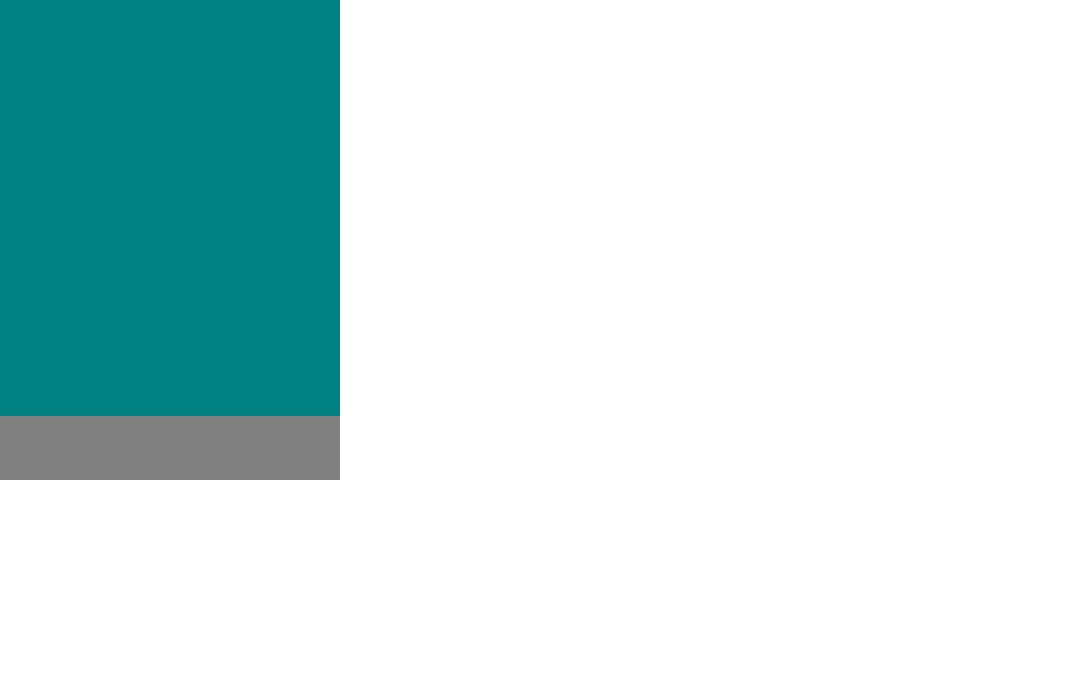
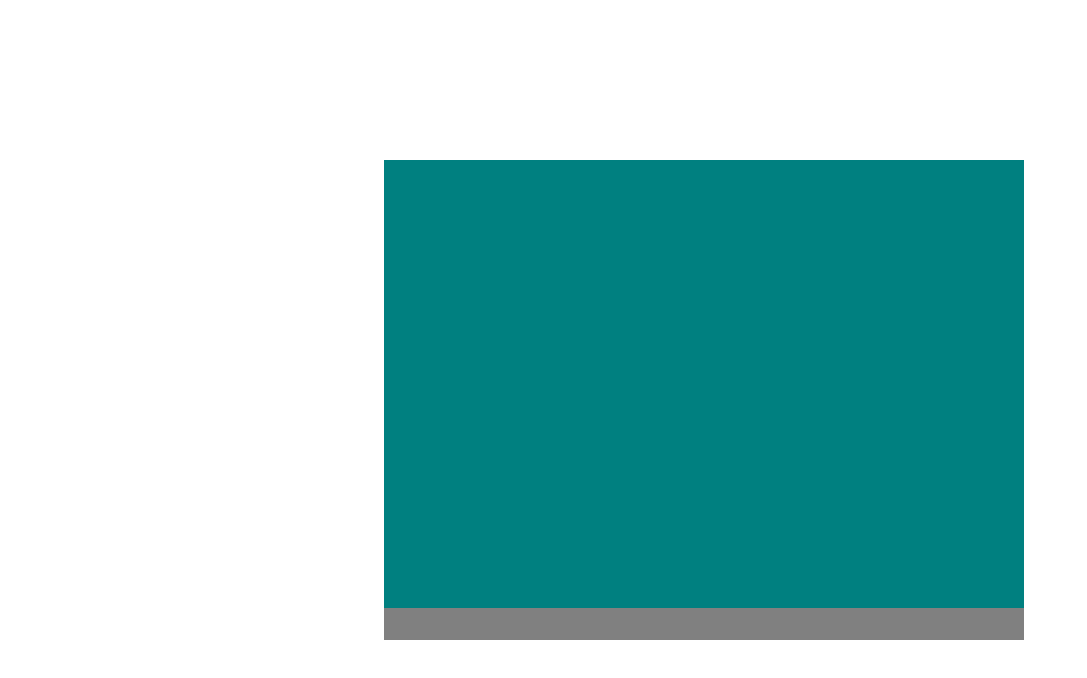
Before and after one commit to lukkasz323/ClassicOS-HTML5, a plain HTML site: page index.html in a window 1280 px wide. Shown: the whole page, without its empty margins (0-1087 px from the left). Drawn offline with Linux system fonts and the light colour scheme.

Commit message:
added unfinished object drag (unfinished)

```diff
--- a/index.html
+++ b/index.html
@@ -8,7 +8,8 @@
     <title>Document</title>
 </head>
 <body>
-    <canvas width="340" height="480"></canvas>
+    <canvas width="640" height="480" id="canvas-os"></canvas>
     <script src="os.js"></script>
+    <!-- <script src="game-resource.js"></script> -->
 </body>
 </html>
--- a/os.js
+++ b/os.js
@@ -1,6 +1,6 @@
 'use strict';
 
-const canvas = document.querySelector('canvas');
+const canvas = document.getElementById('canvas-os');
 const context = canvas.getContext('2d', {alpha: false});
 
 const WIDTH = canvas.width;
@@ -13,34 +13,28 @@ function draw() {
     context.fillRect(0, 0, WIDTH, HEIGHT)
     // Task bar
     context.fillStyle = 'gray';
-    context.fillRect(0, HEIGHT - 64, WIDTH, 64)
+    context.fillRect(0, HEIGHT - 32, WIDTH, 32)
 }
 
 draw();
 
 // Element drag
 let isDragging = false;
-let pos1 = 0;
-let pos2 = 0;
 
 function logMouseDown(e) {
     isDragging = true;
-    console.log(e);
 }
 
 function logMouseUp(e) {
     isDragging = false;
-    console.log(e);
 }
 
 function logMouseMove(e) {
     if (isDragging) {
         const el = e.target;
 
-        let posX = el.offsetLeft - (pos1 - e.clientX);
-        let posY = el.offsetTop - (pos2 - e.clientY);
-        pos1 = e.clientX;
-        pos2 = e.clientY;
+        let posX = e.clientX - (el.offsetLeft / 2);
+        let posY = e.clientY - (el.offsetTop / 2);
 
         el.style.left = posX + 'px';
         el.style.top = posY + 'px';
--- a/style.css
+++ b/style.css
@@ -4,6 +4,7 @@ html, body {
 }
 
 canvas {
-    background-color: #008080;
     position: absolute;
+    left: 30%;
+    top: 20%;
 }
```
